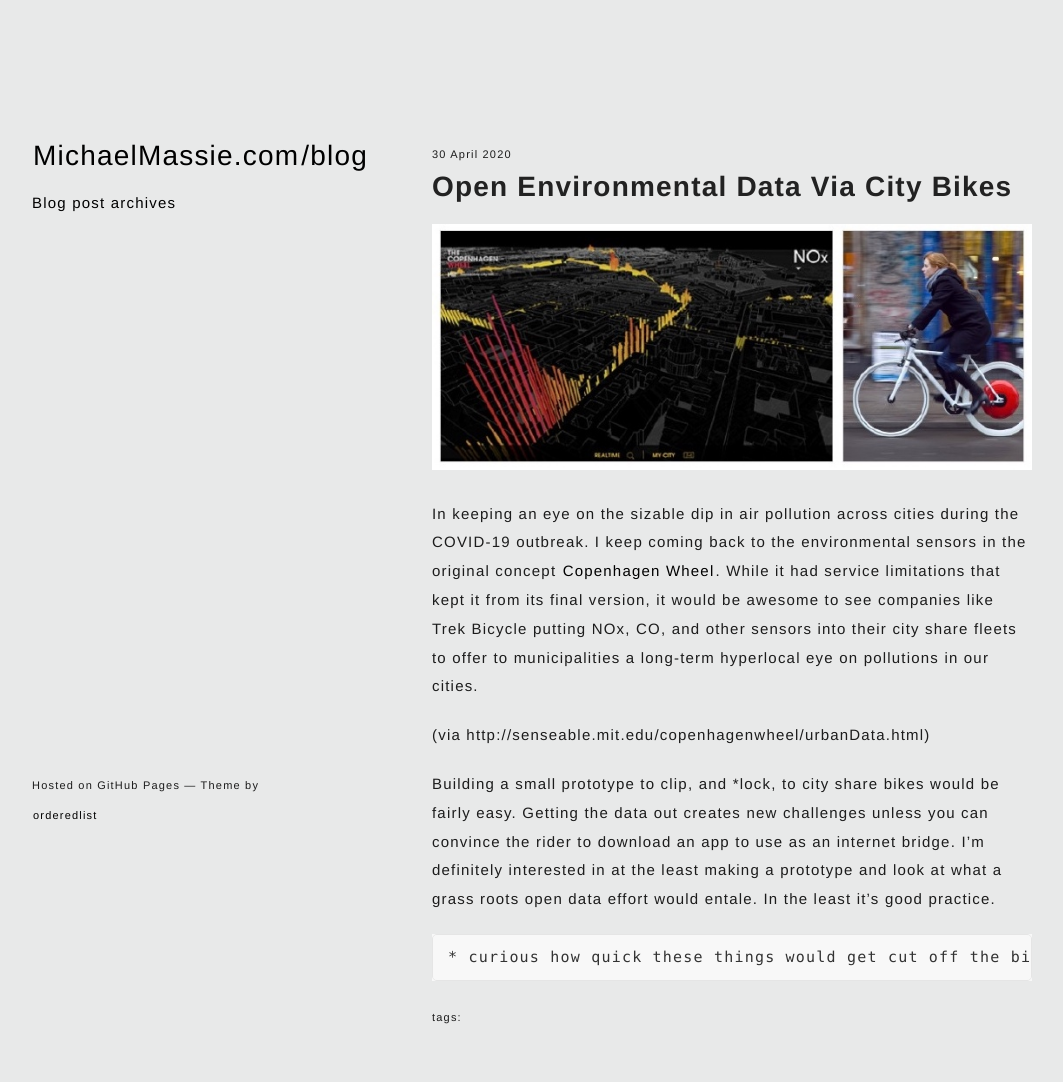
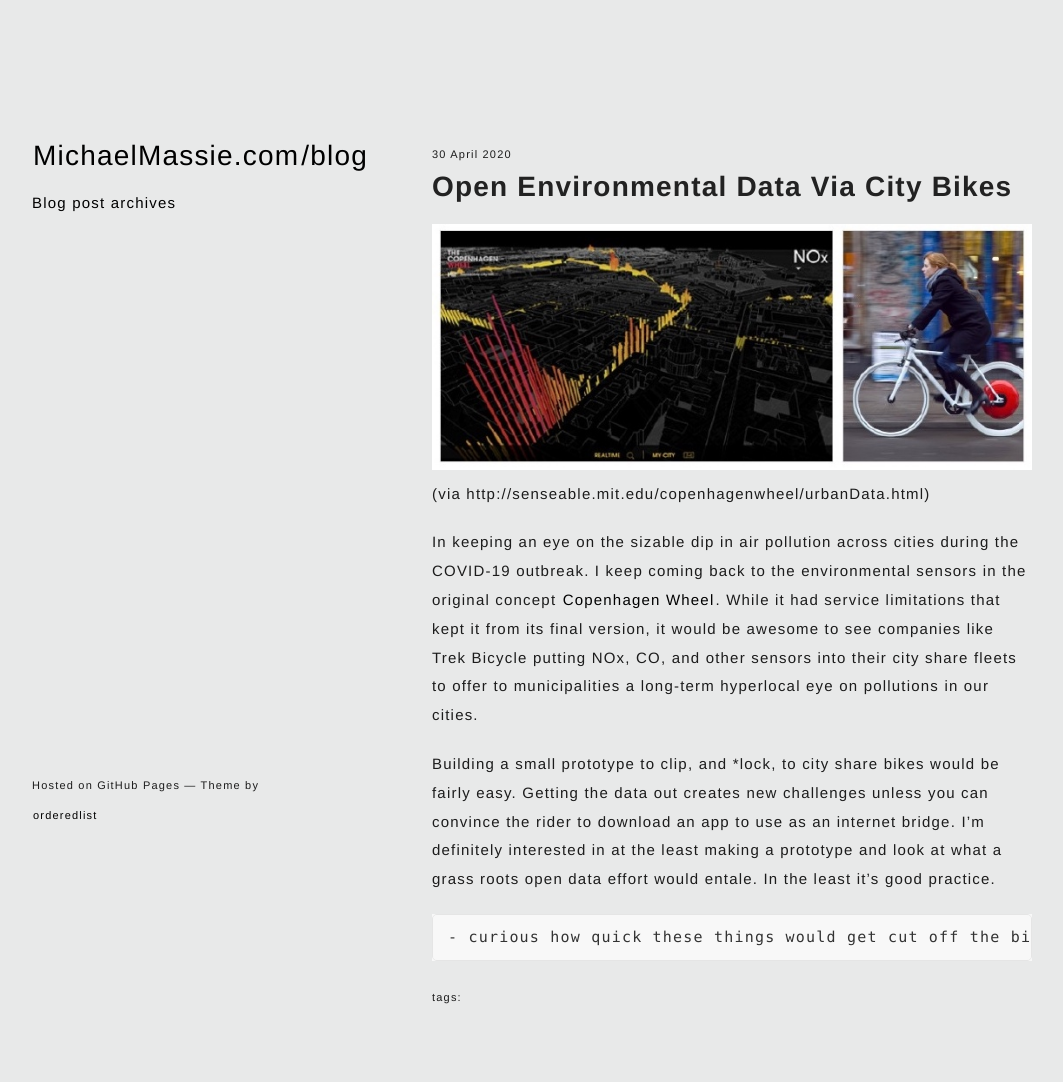
Before and after one commit to mmassie/mmassie.github.io, a Jekyll site: the page built from _posts/2020-04-30-Open-Environmental-Data-Via-City-Bikes.md, in a window 1280 px wide. Shown: the whole page, without its empty margins (108-1171 px from the left). Built offline with Jekyll 4.4.1, drawn with Linux system fonts in a browser that asks for light colours.

```diff
--- a/_posts/2020-04-30-Open-Environmental-Data-Via-City-Bikes.md
+++ b/_posts/2020-04-30-Open-Environmental-Data-Via-City-Bikes.md
@@ -3,12 +3,10 @@ layout: post
 image: https://michaelmassie.com/assets/img/sustainabilityBike.jpg
 ---
 ![Copenhagen Wheel](https://michaelmassie.com/assets/img/sustainabilityBike.jpg)
-
+(via http://senseable.mit.edu/copenhagenwheel/urbanData.html)
 
 In keeping an eye on the sizable dip in air pollution across cities during the COVID-19 outbreak. I keep coming back to the environmental sensors in the original concept [Copenhagen Wheel](http://senseable.mit.edu/copenhagenwheel/urbanData.html). While it had service limitations that kept it from its final version, it would be awesome to see companies like Trek Bicycle putting NOx, CO, and other sensors into their city share fleets to offer to municipalities a long-term hyperlocal eye on pollutions in our cities.
 
-(via http://senseable.mit.edu/copenhagenwheel/urbanData.html)
-
 Building a small prototype to clip, and *lock, to city share bikes would be fairly easy. Getting the data out creates new challenges unless you can convince the rider to download an app to use as an internet bridge. I'm definitely interested in at the least making a prototype and look at what a grass roots open data effort would entale. In the least it's good practice.
 
-    * curious how quick these things would get cut off the bikes by either the service techs or people looking to hack it for parts.
+    - curious how quick these things would get cut off the bikes by either the service techs or people looking to hack it for parts.
```
